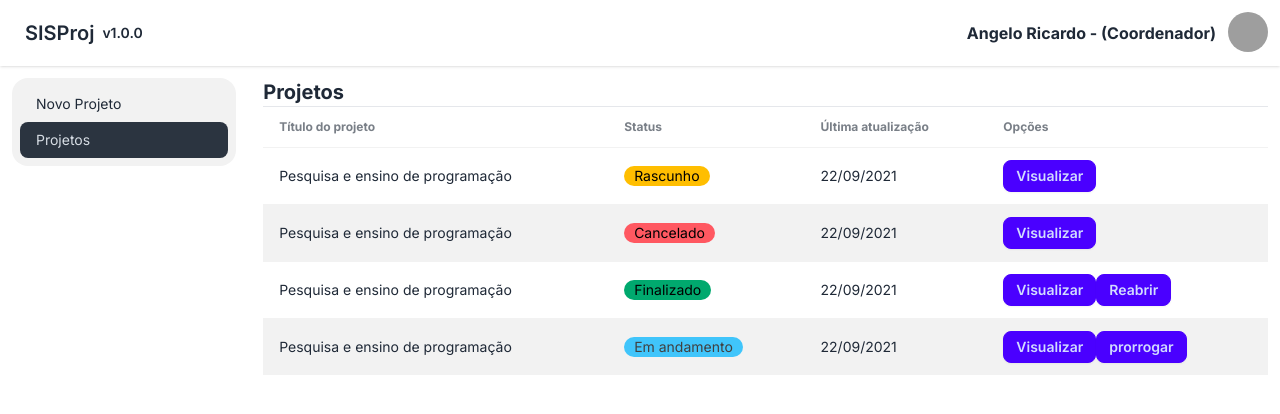
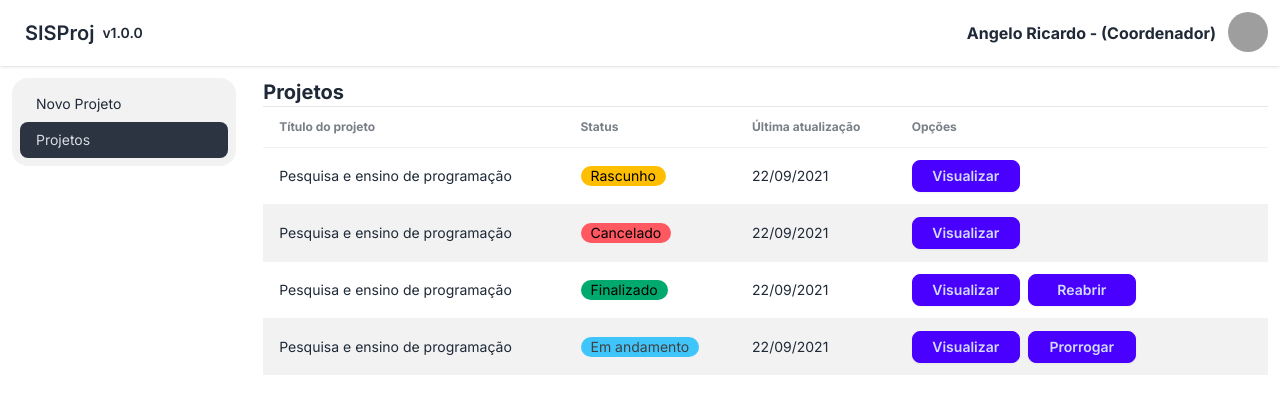
Before and after one commit to angeloricardoweb/boilerplate-next-panel, a Next.js app: page /dashboard/coordenador/projetos in a window 1280 px wide. Shown: the top 414 px of the page. Built offline with nearby package versions, Linux system fonts and the light colour scheme; grey boxes are pictures that could not be loaded.

Commit message:
Update project page buttons

```diff
--- a/src/app/dashboard/coordenador/projetos/page.tsx
+++ b/src/app/dashboard/coordenador/projetos/page.tsx
@@ -22,7 +22,7 @@ export default function Page() {
                                 <span className='badge badge-warning'>Rascunho</span>
                             </td>
                             <td>22/09/2021</td>
-                            <td>
+                            <td className='grid grid-cols-3 gap-2'>
                                 <button className="btn btn-sm btn-primary">Visualizar</button>
                             </td>
                         </tr>
@@ -32,7 +32,7 @@ export default function Page() {
                                 <span className='badge badge-error'>Cancelado</span>
                             </td>
                             <td>22/09/2021</td>
-                            <td>
+                            <td className='grid grid-cols-3 gap-2'>
                                 <button className="btn btn-sm btn-primary">Visualizar</button>
                             </td>
                         </tr>
@@ -42,7 +42,7 @@ export default function Page() {
                                 <span className='badge badge-success'>Finalizado</span>
                             </td>
                             <td>22/09/2021</td>
-                            <td>
+                            <td className='grid grid-cols-3 gap-2'>
                                 <button className="btn btn-sm btn-primary">Visualizar</button>
                                 <button className="btn btn-sm btn-primary">Reabrir</button>
                             </td>
@@ -53,9 +53,9 @@ export default function Page() {
                                 <span className='badge badge-info animate-pulse'>Em andamento</span>
                             </td>
                             <td>22/09/2021</td>
-                            <td>
+                            <td className='grid grid-cols-3 gap-2'>
                                 <button className="btn btn-sm btn-primary">Visualizar</button>
-                                <button className="btn btn-sm btn-primary">prorrogar</button>
+                                <button className="btn btn-sm btn-primary">Prorrogar</button>
                             </td>
                         </tr>
                     </tbody>
```
